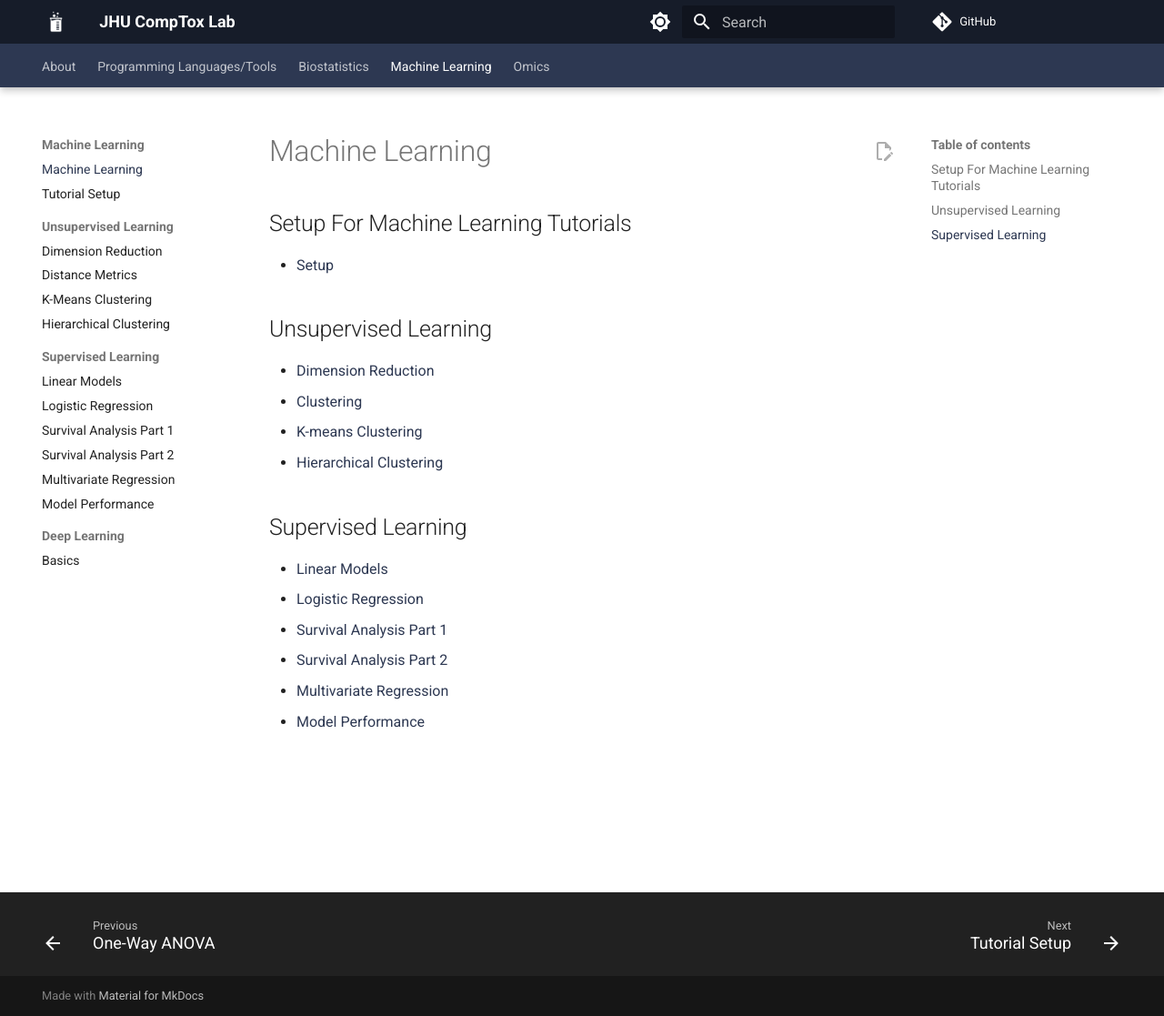
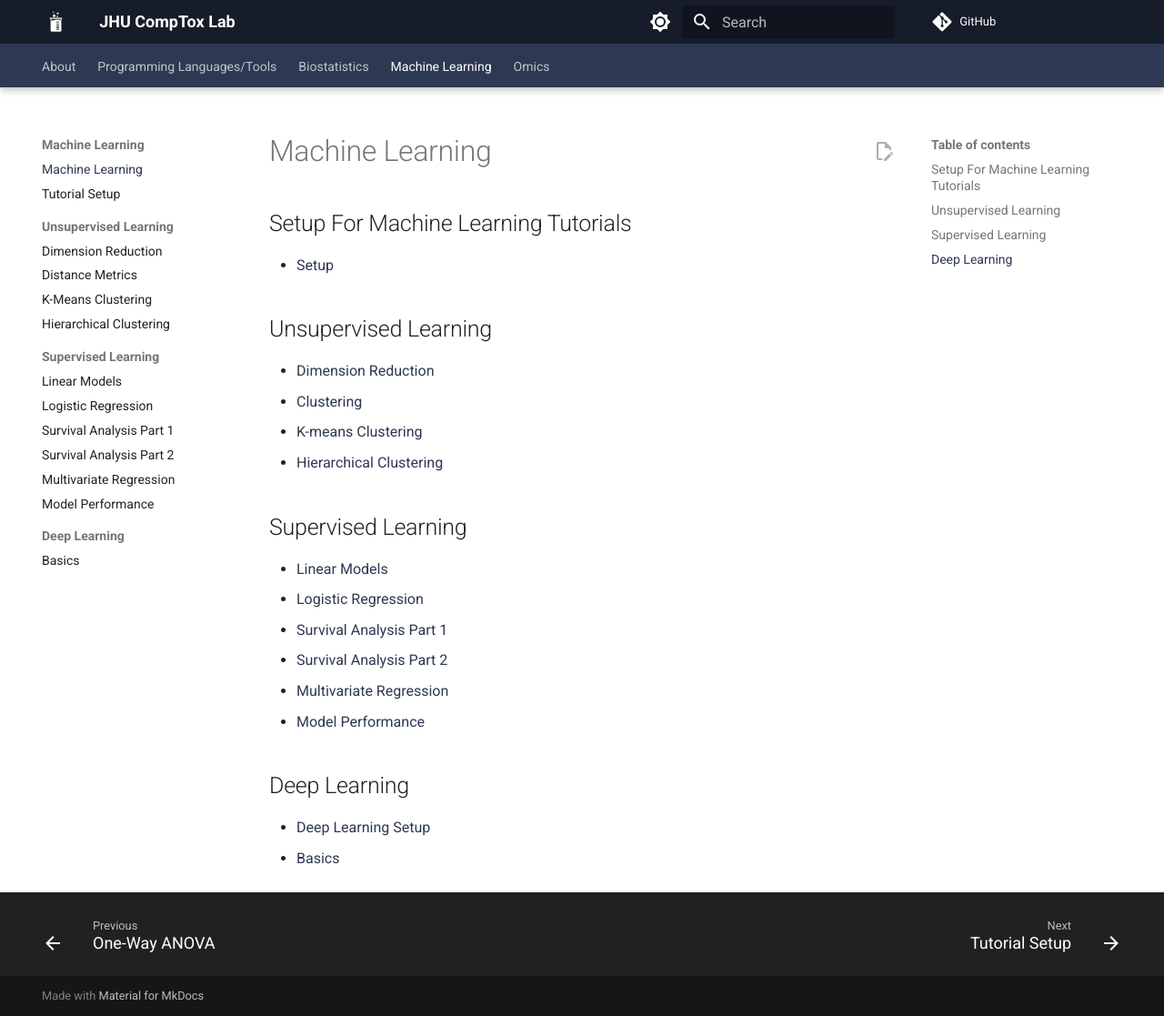
Before and after one commit to comp-tox-jhu/CompToxLab, an MkDocs documentation site: the page built from docs/machine_learning/machine_learning.md, in a window 1280 px wide and 1117 px high. Shown: the whole window at 91% size. Built offline with MkDocs 1.6.1 and Material for MkDocs 9.7.7, drawn with Linux system fonts in a browser that asks for light colours; comment, search, counter and statistics services are not loaded.

Commit message:
Update machine_learning.md

```diff
--- a/docs/machine_learning/machine_learning.md
+++ b/docs/machine_learning/machine_learning.md
@@ -17,3 +17,8 @@
 - [Survival Analysis Part 2](./supervised/surv-part2.md)
 - [Multivariate Regression](./supervised/multivariate-regression.md)
 - [Model Performance](./supervised/model-performance.md)
+
+## Deep Learning
+
+ - [Deep Learning Setup](./deep_learning/00_setup.md)
+ - [Basics](./deep_learning/00_basics.md)
```
